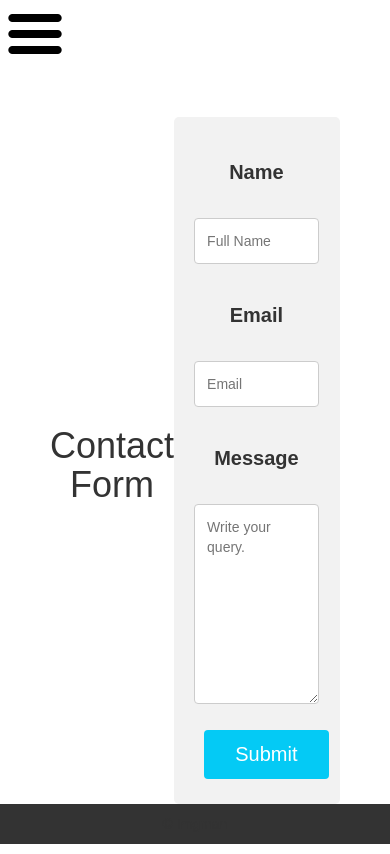
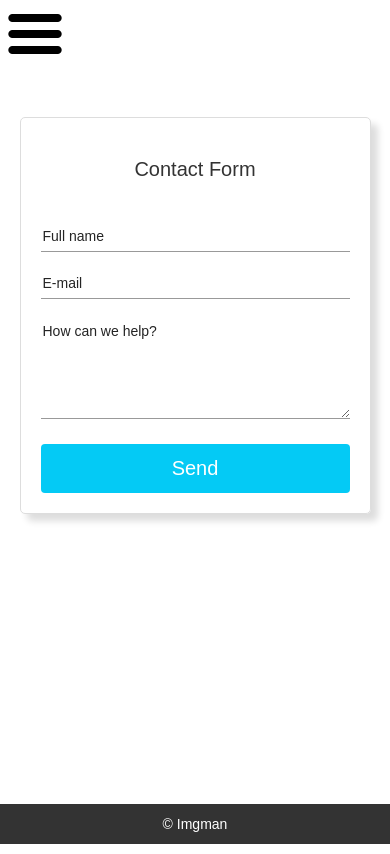
Before and after one commit to kailashchoudhary11/imgman, a Django app: page /contact in a window 390 px wide. Run offline with Django 3.2, Linux system fonts and the light colour scheme; some libraries are stand-ins or nearby versions.

Commit message:
Feat: Contact Form Styles

```diff
--- /dev/null
+++ b/static/css/contact.styles.css
@@ -0,0 +1,73 @@
+.contact-form--title {
+  font-size: 2rem;
+  padding-bottom: 0.5rem;
+  width: 100%;
+  text-align: center;
+  margin-bottom: 4rem;
+  color: #333;
+}
+.contact-form{
+  width: 100%;
+  display: flex;
+  flex-direction: column;
+  justify-content: space-around;
+  border: 1px solid #DDD;
+  border-radius: 5px;
+  padding: 0.5rem 4rem;
+  box-shadow: 7px 7px 7px #ddd;
+  height: 600px;
+}
+.inputs {
+  width: 100%;
+  display: flex;
+  flex-direction: column;
+}
+.contact-form--input {
+  border: none;
+  border-bottom: 1.9px solid #999;
+  width: 100%;
+  padding-bottom: 0.5rem;
+  transition: 0.2s;
+  border-top-left-radius: 3px;
+  color: #242424;
+  border-top-right-radius: 3px;
+}
+::placeholder { /* Chrome, Firefox, Opera, Safari 10.1+ */
+  color: #242424;
+  opacity: 1; /* Firefox */
+}
+
+:-ms-input-placeholder { /* Internet Explorer 10-11 */
+  color: #242424;
+}
+
+::-ms-input-placeholder { /* Microsoft Edge */
+  color: #242424;
+}
+.contact-form--label {
+  display: flex;
+  justify-content: start;
+  padding: 0px;
+  margin: 0px;
+  color: #999;
+  font-weight: normal;
+  font-size: 1.9rem;
+}
+
+@media screen and (max-width: 480px){
+.contact-form{
+  width: 90vw !important;
+  display: flex;
+  flex-direction: column;
+  justify-content: space-around;
+  border: 1px solid #DDD;
+  border-radius: 5px;
+  padding: 2rem;
+  box-shadow: 7px 7px 7px #ddd;
+  height: 100%;
+}
+.contact-form--button {
+  margin: 0 !important;
+  padding: 1rem !important;
+}
+}
--- a/static/css/footer.styles.css
+++ b/static/css/footer.styles.css
@@ -8,4 +8,5 @@
     position: fixed;
     width: 100%;
     bottom: 0;
+    color: white;
 }
--- a/static/css/global.styles.css
+++ b/static/css/global.styles.css
@@ -1,3 +1,9 @@
+body {
+    font-family: Arial, Helvetica, sans-serif;
+}
+* {
+    box-sizing: border-box;
+}
 .container-fluid {
     display: flex;
     justify-content: center;
@@ -5,7 +11,9 @@
     padding: 50px;
     text-align: center;
 }
-
+.input-group {
+    margin-bottom: 2rem;
+}
 .text-red{
     color: red !important;
 }
--- a/static/css/input.styles.css
+++ b/static/css/input.styles.css
@@ -0,0 +1,9 @@
+.normal-input {
+  width:100%;
+  border: 1px solid #111;
+  background-color: transparent;
+  color: #111;
+  padding: 0.5rem;
+  border-radius: 4px;
+  padding-left: 1rem;
+}
--- /dev/null
+++ b/static/css/reset.css
@@ -0,0 +1,52 @@
+/* http://meyerweb.com/eric/tools/css/reset/
+   v2.0 | 20110126
+   License: none (public domain)
+*/
+
+html, body, div, span, applet, object, iframe,
+h1, h2, h3, h4, h5, h6, p, blockquote, pre,
+a, abbr, acronym, address, big, cite, code,
+del, dfn, em, img, ins, kbd, q, s, samp,
+small, strike, strong, sub, sup, tt, var,
+b, u, i, center,
+dl, dt, dd, ol, ul, li,
+fieldset, form, label, legend,
+table, caption, tbody, tfoot, thead, tr, th, td,
+article, aside, canvas, details, embed,
+figure, figcaption, footer, header, hgroup,
+menu, nav, output, ruby, section, summary,
+time, mark, audio, video {
+	margin: 0;
+	padding: 0;
+	border: 0;
+	font-size: 100%;
+	font: inherit;
+	vertical-align: baseline;
+}
+/* HTML5 display-role reset for older browsers */
+article, aside, details, figcaption, figure,
+footer, header, hgroup, menu, nav, section {
+	display: block;
+}
+body {
+	line-height: 1;
+}
+ol, ul {
+	list-style: none;
+}
+blockquote, q {
+	quotes: none;
+}
+blockquote:before, blockquote:after,
+q:before, q:after {
+	content: '';
+	content: none;
+}
+table {
+	border-collapse: collapse;
+	border-spacing: 0;
+}
+input:focus,textarea:focus{
+ outline: none;
+ background-color: #E9E9E9;
+}
--- a/templates/base.html
+++ b/templates/base.html
@@ -6,14 +6,17 @@
     <meta charset="UTF-8" />
     <meta http-equiv="X-UA-Compatible" content="IE=edge" />
     <meta name="viewport" content="width=device-width, initial-scale=1.0" />
+    <link rel="stylesheet" href="{% static 'css/reset.css' %}">
     <link rel="stylesheet" href="https://maxcdn.bootstrapcdn.com/bootstrap/3.3.7/css/bootstrap.min.css" />
     <link rel="stylesheet" href="https://cdnjs.cloudflare.com/ajax/libs/font-awesome/5.15.2/css/all.min.css" />
     <link rel="icon" type="image/x-icon" href="{% static 'images/favicon.ico' %}">
     <link rel="stylesheet" href="{% static 'css/global.styles.css' %}">
+    <link rel="stylesheet" href="{% static 'css/container.styles.css' %}">
     <link rel="stylesheet" href="{% static 'css/button.styles.css' %}">
-    <link rel="stylesheet" href="{% static 'css/container.styles.css' %}">
+    <link rel="stylesheet" href="{% static 'css/input.styles.css' %}">
     <link rel="stylesheet" href="{% static 'css/image.styles.css' %}">
     <link rel="stylesheet" href="{% static 'css/footer.styles.css' %}">
+    <link rel="stylesheet" href="{% static 'css/contact.styles.css' %}">
     <title>{% block title %}{% endblock title %}</title>
 </head>
 
@@ -31,13 +34,15 @@
                         Upload Pic</a>
                 </li>
                 <li>
-                    <a class="active" href="add-the-path-here"><i class="glyphicon glyphicon-refresh"></i>Convert pic</a>
+                    <a class="active" href="add-the-path-here"><i class="glyphicon glyphicon-refresh"></i>Convert
+                        pic</a>
                 </li>
                 <li>
                     <a class="active" href="add-the-path-here"><i class="glyphicon glyphicon-info-sign"></i>About us</a>
                 </li>
                 <li>
-                    <a class="active" href="{% url 'core:contact' %}"><i class="glyphicon glyphicon-user"></i>Contact us</a>
+                    <a class="active" href="{% url 'core:contact' %}"><i class="glyphicon glyphicon-user"></i>Contact
+                        us</a>
                 </li>
             </ul>
         </nav>
--- a/templates/contact.html
+++ b/templates/contact.html
@@ -1,64 +1,21 @@
 {% extends 'base.html' %} {% block body %}
-<style>
-  body {
-    font-family: Arial, Helvetica, sans-serif;
-  }
+<div class="main">
+  <form method="post" class="contact-form">
+    <h1 class="contact-form--title">Contact Form</h1>
+    <div class="inputs">
+      <div class="input-group">
+        <input type="text" class="contact-form--input" name="name" placeholder="Full name" />
+      </div>
+      <div class="input-group">
+        <input type="email" class="contact-form--input" name="email" placeholder="E-mail" />
+      </div>
+      <div class="input-group">
+        <textarea class="contact-form--input" name="subject" placeholder="How can we help?"
+          style="height: 100PX"></textarea>
+      </div>
+    </div>
+    <input class="contact-form--button" type="submit" value="Send" />
+  </form>
 
-  * {
-    box-sizing: border-box;
-  }
-
-  .fields {
-    width: 100%;
-    padding: 12px;
-    border: 1px solid #ccc;
-    border-radius: 4px;
-    box-sizing: border-box;
-    margin-top: 6px;
-    margin-bottom: 16px;
-    resize: vertical;
-  }
-
-  .submit-btn {
-    background-color: gray;
-    color: white;
-    padding: 12px 20px;
-    border: none;
-    border-radius: 4px;
-    cursor: pointer;
-  }
-
-  .submit-btn:hover {
-    background-color: red;
-  }
-
-  .container {
-    border-radius: 5px;
-    background-color: #f2f2f2;
-    padding: 20px;
-  }
-</style>
-
-<h1>Contact Form</h1>
-
-<div class="container">
-  <form method="post">
-    <label for="name">Name</label>
-    <input type="text" class="fields" name="name" placeholder="Full Name" />
-
-    <label for="email">Email</label>
-    <input type="email" class="fields" name="email" placeholder="Email" />
-
-    <label for="subject">Message</label>
-    <textarea
-      class="fields"
-      name="subject"
-      placeholder="Write your query."
-      style="height: 200px"
-    ></textarea>
-
-    <input class="submit-btn" type="submit" value="Submit" />
-  </form>
 </div>
-
 {% endblock body %}
```
